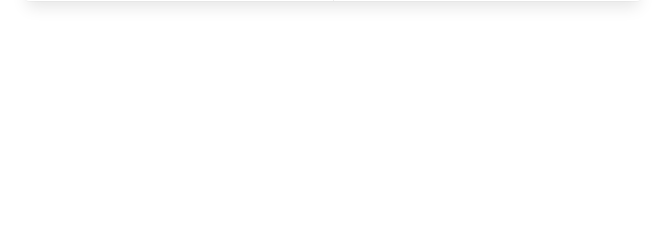
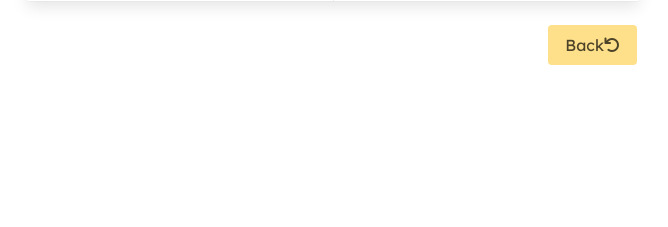
Before and after one commit to KieranSweeden/llama-log, a Flask app: template user/templates/view_post.html in a window 1280 px wide. Shown: the part 242-469 px from the top of the page, without its empty margins (307-975 px from the left). Run offline with Flask 2, Linux system fonts and the light colour scheme; the template is opened without the code that fills it, so the values that code supplies are empty; the visitor is signed in with stand-in values (Sample User, id 1); some libraries are stand-ins or nearby versions.

Commit message:
Add return to feed button within view post page

```diff
--- a/user/templates/view_post.html
+++ b/user/templates/view_post.html
@@ -64,4 +64,12 @@
     </div>
   </div>
 
+    <div class="columns is-marginless">
+        <div class="column is-8 is-offset-2">
+            <div class="buttons is-right">
+                <a class="button is-warning" href="{{ url_for('user.feed', user_email=session['user_email']) }}">Back <i class="fas fa-undo"></i></a>
+            </div>
+        </div>
+    </div>
+
 {% endblock %}
```
